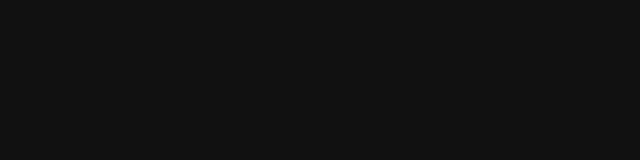
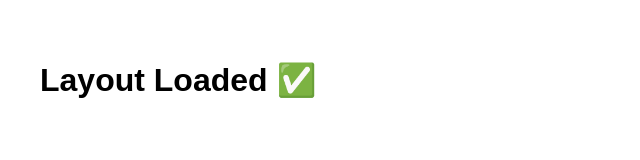
Before and after one commit to Hollowlight88/hollow-light-oracle, an Astro site: page / in a window 1280 px wide. Shown: the whole page, without its empty margins (0-640 px from the left). Built offline with nearby package versions, Linux system fonts and the light colour scheme; Astro itself is replaced by a stand-in of ours.

Commit message:
Fix layout visibility and test content rendering

```diff
--- a/src/layouts/RitualLayout.astro
+++ b/src/layouts/RitualLayout.astro
@@ -8,8 +8,9 @@ const { children } = Astro.props;
     <title>Hollow Light</title>
     <meta name="viewport" content="width=device-width, initial-scale=1.0" />
   </head>
-  <body style="font-family: serif; padding: 2rem; background: #111; color: #eee;">
+  <body style="background: white; color: black; padding: 2rem; font-family: sans-serif;">
     <main>
+      <h1>Layout Loaded ✅</h1>
       {children}
     </main>
   </body>
```
